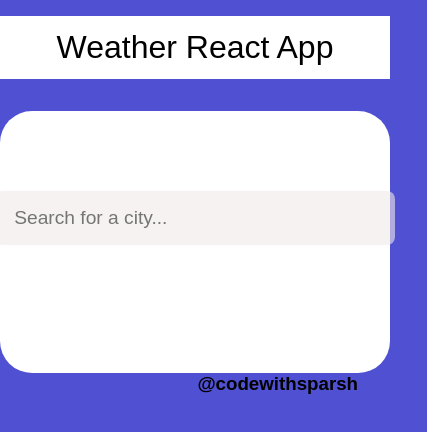
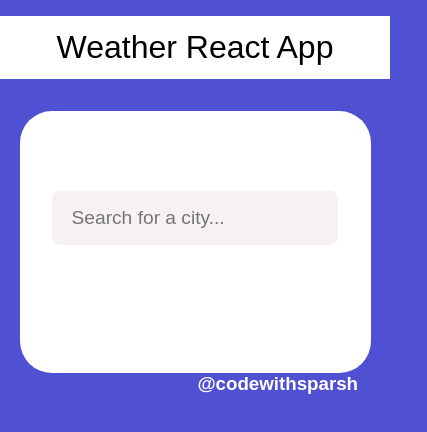
Before and after one commit to sparshsukralia/weather-app-reactjs, a React (Create React App) app: page / in a window 390 px wide. Shown: the top 432 px of the page, 427 px wide, since content can reach past the window. Built offline with nearby package versions, Linux system fonts and the light colour scheme.

Commit message:
mobile responsive

```diff
--- a/src/index.css
+++ b/src/index.css
@@ -11,6 +11,7 @@ body {
 
 h1 {
   text-align: center;
+  width: 100%;
   font-size: 2rem;
   font-weight: bold;
   padding: 0.8rem 0;
@@ -30,6 +31,7 @@ h1 {
 h3 {
   text-align: end;
   margin: 0 2rem;
+  color: #ffffff;
 }
 
 /* .app {
@@ -44,7 +46,10 @@ h3 {
 
 .app-wrap {
   display: flex;
+  justify-content: center;
+  align-items: center;
   flex-direction: column;
+  width: 90%;
   max-width: 600px;
   height: 80%;
   margin: auto;
@@ -87,11 +92,21 @@ main {
   padding: 3rem 2rem 3rem;
 }
 
+.location {
+  display: flex;
+  flex-direction: column;
+  justify-content: center;
+  align-items: center;
+}
+
 .city {
   color: #ffffff;
   font-size: 3rem;
+  display: flex;
+  justify-content: center;
+  align-items: center;
   background-color: rgb(80, 80, 211);
-  padding: 1rem 0;
+  padding: 1rem;
   font-weight: 100;
   margin-bottom: 2rem;
   border-radius: 0.5rem;
@@ -115,6 +130,7 @@ main {
 
 .current {
   display: flex;
+  width: 20%;
   justify-content: space-between;
   align-items: center;
 }
@@ -129,3 +145,52 @@ main {
   padding: 0 20px;
   margin-left: 0;
 }
+
+@media screen and (max-width: 650px) {
+  .app-wrap {
+    width: 90%;
+  }
+
+  .city {
+    width: 70%;
+  }
+
+  .current {
+    width: 70%;
+  }
+}
+
+@media screen and (max-width: 480px) {
+  .app-wrap {
+    width: 90%;
+  }
+
+  h1 {
+    width: 100%;
+  }
+
+  header {
+    width: 50%;
+  }
+
+  .city {
+    width: 70%;
+  }
+
+  .date {
+    width: 70%;
+  }
+
+  .current {
+    width: 50%;
+    margin: auto;
+  }
+
+  .current .temp {
+    font-size: 4rem;
+  }
+
+  .weather-description {
+    width: 20%;
+  }
+}
```
